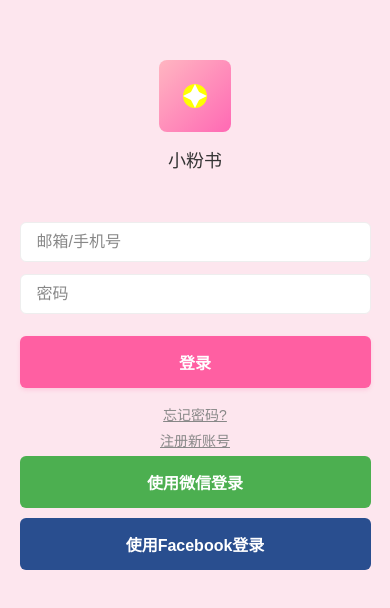
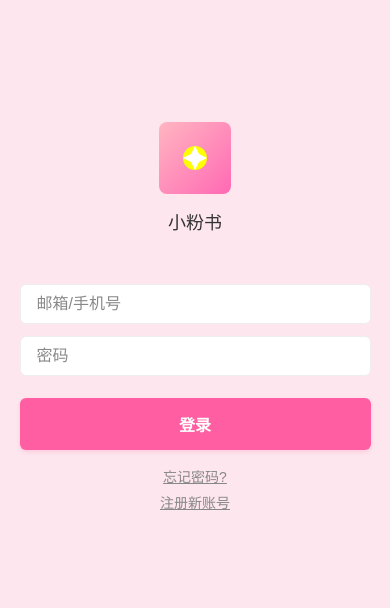
Before and after one commit to ggbond11/pink-book, a React Native app: screen /Login in a window 390 px wide. Shown: the part 104-712 px from the top of the page. Built offline with nearby package versions, Linux system fonts and the light colour scheme.

Commit message:
新增发布功能

```diff
--- a/HomeScreen.tsx
+++ b/HomeScreen.tsx
@@ -13,7 +13,7 @@
   root: {
     flex: 1,
     backgroundColor: COLORS.primaryLight,
-    overflow: 'hidden', // 防止web端内容溢出
+  // overflow: 'hidden', // 防止web端内容溢出
   },
   header: {
     flexDirection: 'row',
@@ -52,6 +52,7 @@
     borderRadius: 18,
     backgroundColor: COLORS.white,
     marginLeft: 8,
+  // overflow: 'hidden',
   },
   content: {
     paddingHorizontal: 12,
@@ -187,8 +188,9 @@
   summary: string;
 };
 
-const posts: Post[] = Array.from({ length: 30 }).map((_, i) => {
-  // 让部分卡片内容更长
+
+function getInitialPosts() {
+  return Array.from({ length: 30 }).map((_, i) => {
     let summary;
     if (i % 7 === 0) {
       summary = randomSummary[20 + (i % (randomSummary.length - 20))] || randomSummary[0];
@@ -201,23 +203,29 @@
       summary,
     };
   });
+}
 
 export default function HomeScreen() {
   const navigation = useNavigation<any>();
   const [menuVisible, setMenuVisible] = useState(false);
-  const [newPost, setNewPost] = useState<any>(null);
+  const [posts, setPosts] = useState<any[]>(getInitialPosts());
 
-  // 监听新帖子参数
-  React.useEffect(() => {
-    const unsubscribe = navigation.addListener('focus', () => {
-      const params = navigation.getState()?.routes?.find((r: any) => r.name === 'Home')?.params;
-      if (params && params.newPost) {
-        setNewPost(params.newPost);
-        navigation.setParams({ newPost: undefined });
+  // 跳转发布页时传递回调
+  const handleGoPostEditor = () => {
+    navigation.navigate('PostEditor', {
+      onPublish: (post: { title: string; text: string; images: string[] }) => {
+        setPosts(prev => [
+          {
+            id: Date.now(),
+            title: post.title || '新发布',
+            summary: post.text || '',
+            images: post.images || []
+          },
+          ...prev
+        ]);
       }
     });
-    return unsubscribe;
-  }, [navigation]);
+  };
 
   const handleLogout = () => {
     setMenuVisible(false);
@@ -264,7 +272,7 @@
       {/* 内容区域：真正瀑布流 */}
       <View style={{ flex: 1, minHeight: 0 }}>
         <MasonryList
-          data={newPost ? [{ id: 0, title: '新发布', summary: newPost.text || '', images: newPost.images || [] }, ...posts] : posts}
+          data={posts}
           keyExtractor={(item: any) => item.id?.toString?.() ?? Math.random().toString()}
           numColumns={2}
           contentContainerStyle={styles.content}
@@ -295,7 +303,7 @@
       {/* 底部导航栏 */}
       <View style={styles.tabBar}>
         <TouchableOpacity style={styles.tabItem}><Text style={styles.tabText}>首页</Text></TouchableOpacity>
-        <TouchableOpacity style={styles.tabItem} onPress={() => navigation.navigate('PostEditor')}>
+  <TouchableOpacity style={styles.tabItem} onPress={handleGoPostEditor}>
           <Text style={styles.tabText}>发布</Text>
         </TouchableOpacity>
         <TouchableOpacity style={styles.tabItem}><Text style={styles.tabText}>消息</Text></TouchableOpacity>
--- a/LoginScreen.tsx
+++ b/LoginScreen.tsx
@@ -61,12 +61,6 @@
       </TouchableOpacity>
       <TouchableOpacity onPress={() => navigation.navigate('Register')}>
         <Text style={styles.linkText}>注册新账号</Text>
-      </TouchableOpacity>
-      <TouchableOpacity style={styles.wechatButton}>
-        <Text style={styles.wechatButtonText}>使用微信登录</Text>
-      </TouchableOpacity>
-      <TouchableOpacity style={styles.facebookButton}>
-        <Text style={styles.facebookButtonText}>使用Facebook登录</Text>
       </TouchableOpacity>
       <StatusBar style="auto" />
     </ScrollView>
@@ -142,34 +136,4 @@
     textDecorationLine: 'underline',
     fontFamily: FONTS.base,
   },
-  wechatButton: {
-    width: '90%',
-    maxWidth: 400,
-    backgroundColor: COLORS.wechat,
-    borderRadius: 6,
-    paddingVertical: 14,
-    alignItems: 'center',
-    marginBottom: 10,
-  },
-  wechatButtonText: {
-    color: COLORS.white,
-    fontSize: isTablet ? 18 : 16,
-    fontWeight: 'bold',
-    fontFamily: FONTS.base,
-  },
-  facebookButton: {
-    width: '90%',
-    maxWidth: 400,
-    backgroundColor: COLORS.facebook,
-    borderRadius: 6,
-    paddingVertical: 14,
-    alignItems: 'center',
-    marginBottom: 10,
-  },
-  facebookButtonText: {
-    color: COLORS.white,
-    fontSize: isTablet ? 18 : 16,
-    fontWeight: 'bold',
-    fontFamily: FONTS.base,
-  },
 });
--- a/PostEditorScreen.tsx
+++ b/PostEditorScreen.tsx
@@ -5,8 +5,7 @@
 import { COLORS, FONTS } from './theme';
 
 
-export default function PostEditorScreen({ route }: any) {
-  const navigation = useNavigation<any>();
+export default function PostEditorScreen({ route, navigation }: any) {
   const [title, setTitle] = useState('');
   const [text, setText] = useState('');
   const [images, setImages] = useState<string[]>([]);
@@ -40,8 +39,11 @@
       alert('请输入标题、内容或添加图片');
       return;
     }
-    // 回传数据到首页
-    navigation.navigate('Home', { newPost: { title, text, images } });
+    // 回调传递数据
+    if (route.params && typeof route.params.onPublish === 'function') {
+      route.params.onPublish({ title, text, images });
+    }
+    navigation.goBack();
   };
 
   return (
```
Lines whose indentation alone changed are shown as unchanged.
